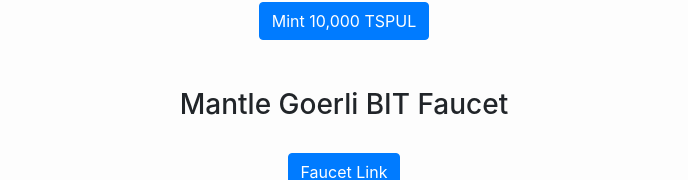
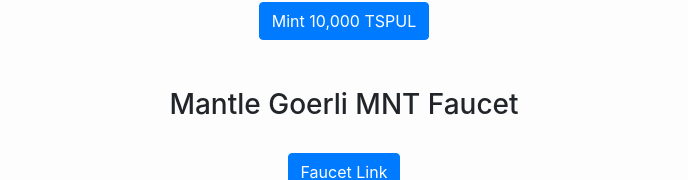
Before and after one commit to PulsarSwap/token-faucet, a React (Create React App) app: page / in a window 1280 px wide. Shown: the part 457-637 px from the top of the page, without its empty margins (296-984 px from the left). Built offline with nearby package versions, Linux system fonts and the light colour scheme.

Commit message:
bit to mnt

```diff
--- a/src/components/Faucet.js
+++ b/src/components/Faucet.js
@@ -105,7 +105,7 @@ const Faucet = (props) => {
         </div>
         <br></br>
         <br></br>
-        <h3>Mantle Goerli BIT Faucet</h3>
+        <h3>Mantle Goerli MNT Faucet</h3>
         <br></br>
         <div className="d-grid gap-2">
           <Button href="https://faucet.testnet.mantle.xyz">Faucet Link</Button>
```
